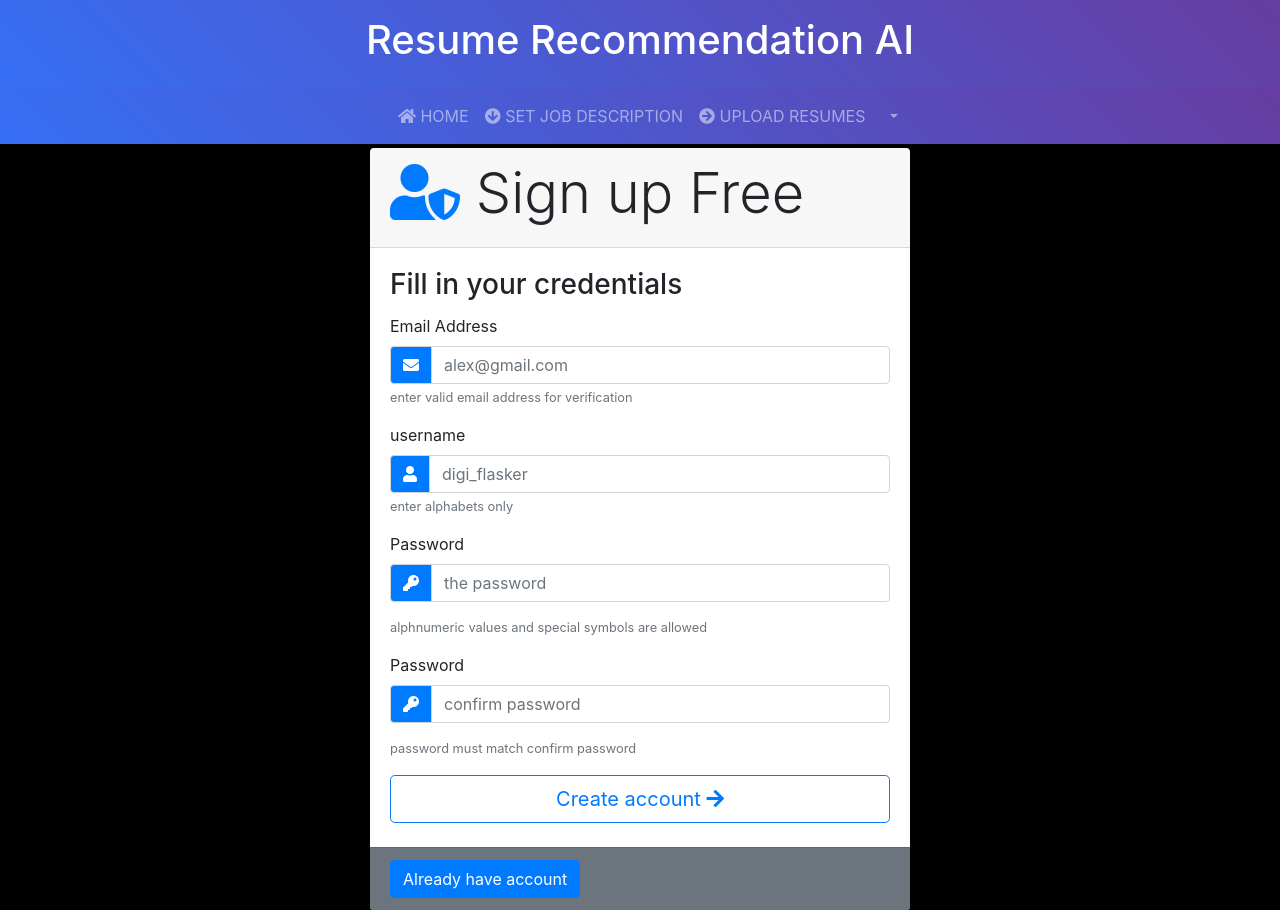
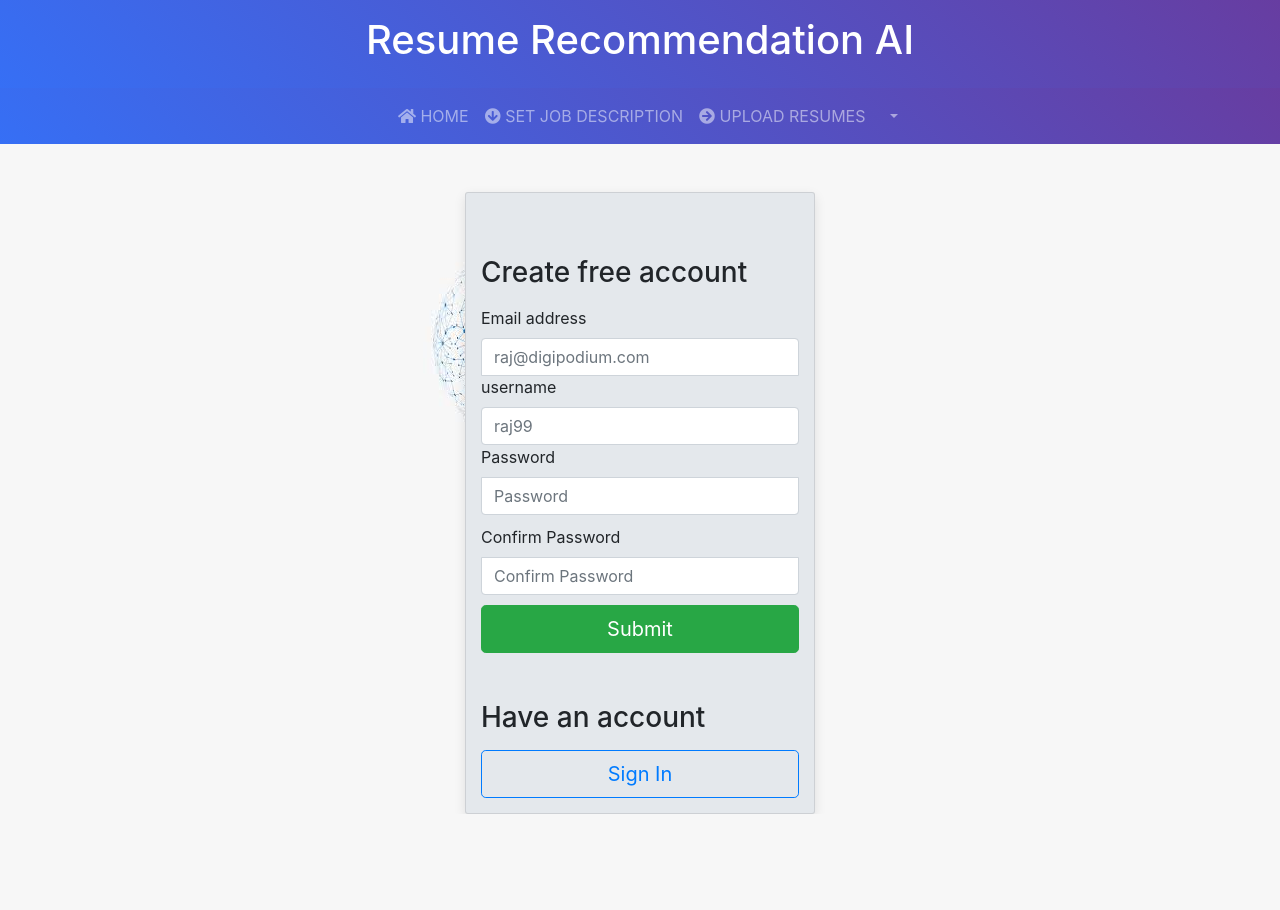
Before and after one commit to digipodium/resume_recommendation_system, a Python web app: template app/templates/register.html in a window 1280 px wide. After the commit the page ends 814 px from the top, so only its background shows below. Run offline with Jinja, Linux system fonts and the light colour scheme; the template is opened without the code that fills it, so the values that code supplies are empty; some libraries are stand-ins or nearby versions.

Commit message:
register page

```diff
--- a/app/templates/login.html
+++ b/app/templates/login.html
@@ -82,7 +82,7 @@
 
     <div class="form-floating">
       <label for="floatingInput">username</label>
-      <input type="username" name="username" class="form-control" id="floatingInput" placeholder="name@example.com">
+      <input type="username" name="username" class="form-control" id="floatingInput" placeholder="username">
     </div>
     <div class="form-floating">
       <label for="floatingPassword">Password</label>
--- a/app/templates/notify.html
+++ b/app/templates/notify.html
@@ -12,7 +12,7 @@
   {% endif %}
       <div class="toast-header ">
         <strong class="mr-auto ">{{ category }}</strong>
-        <small class="text-white">just now</small>
+        <small class="">just now</small>
         <button type="button" class="ml-2 mb-1 close" data-dismiss="toast" aria-label="Close">
           <span aria-hidden="true">&times;</span>
         </button>
--- a/app/templates/register.html
+++ b/app/templates/register.html
@@ -2,75 +2,106 @@
 
 {% block css %}
 <style>
+  .bd-placeholder-img {
+    font-size: 1.125rem;
+    text-anchor: middle;
+    -webkit-user-select: none;
+    -moz-user-select: none;
+    user-select: none;
+  }
+
+  @media (min-width: 768px) {
+    .bd-placeholder-img-lg {
+      font-size: 3.5rem;
+    }
+  }
+
+  html,body {
+    height: 100%;
+  }
+
   body{
-    background-color: rgb(0, 0, 0);
+    background-image: url("/static/images/imageAi.jpg");
+    background-position: 40% 40%;
+    background-repeat: no-repeat;
+    background-color: #f7f7f7;
+  }
+  main {
+    display: flex;
+    align-items: center;
+    padding-top: 40px;
+    padding-bottom: 40px;
+    background-color: #e4e8ec;
+    box-shadow: 0 0.25rem 0.75rem rgb(0 0 0 / 10%);
+    border: 1px solid rgb(0 0 0 / 10%);
+    border-radius: 3px;
+  }
+
+  .form-signin {
+    width: 100%;
+    max-width: 350px;
+    padding: 15px;
+    margin: auto;
+  }
+
+  .form-signin .checkbox {
+    font-weight: 400;
+  }
+
+  .form-signin .form-floating:focus-within {
+    z-index: 2;
+  }
+
+  .form-signin input[type="email"] {
+    margin-bottom: -1px;
+    border-bottom-right-radius: 0;
+    border-bottom-left-radius: 0;
+  }
+
+  .form-signin input[type="password"] {
+    margin-bottom: 10px;
+    border-top-left-radius: 0;
+    border-top-right-radius: 0;
+  }
+  form{
+    display: block;
+    margin-top: 0em;
+    width: 100%;
   }
 </style>
 {% endblock %}
 
 
+
+
 {% block body %}
+{% include "notify.html" %}
+<main class="form-signin my-5">
+  <form method="POST" class="mt-5">
+    <h1 class="h3 mb-3 fw-normal">Create free account</h1>
 
-<div class="container">
-  <div class="row justify-items-center">
-    <div class="col-md-6 mt-1 mx-auto">
-        {% include "notify.html" %}
-      <div class="card shadow-lg border-0">
-        <div class="card-header">
-          <h3 class="display-4"><i class="fas fa-user-shield text-primary"></i>  Sign up Free </h3>
-        </div>
-        <div class="card-body">
-          <h3 class="card-title">Fill in your credentials</h3>
-          <form method="post">
-            <div class="form-group">
-              <label for="email">Email Address</label>
-              <div class="input-group">
-                <div class="input-group-prepend">
-                  <span class="input-group-text bg-primary" id="basic-addon1"><i class="fas fa-envelope text-white"></i></span>
-                </div>
-                <input type="email" class="form-control" name="email" id="email" aria-describedby="emailHelpId" placeholder="alex@gmail.com">
-              </div>
-              <small id="emailHelpId" class="form-text text-muted">enter valid email address for verification</small>
-            </div>
-            <div class="form-group">
-                <label for="username">username</label>
-                <div class="input-group">
-                  <div class="input-group-prepend">
-                    <span class="input-group-text bg-primary" id="basic-addon2"><i class="fas fa-user text-white"></i></span>
-                  </div>
-                  <input type="username" class="form-control" name="username" id="username" aria-describedby="usernameHelpId" placeholder="digi_flasker">
-                </div>
-                <small id="usernameHelpId" class="form-text text-muted">enter alphabets only</small>
-              </div>
-            <div class="form-group">
-              <label for="password">Password</label>
-              <div class="input-group mb-3">
-                <div class="input-group-prepend">
-                  <span class="input-group-text bg-primary" id="basic-addon3"><i class="fas fa-key text-white"></i></span>
-                </div>
-                <input type="password" class="form-control" name="password" id="password" aria-describedby="passwordHelpId" placeholder="the password">
-              </div>
-              <small id="passwordHelpId" class="form-text text-muted">alphnumeric values and special symbols are allowed</small>
-            </div>
-            <div class="form-group">
-              <label for="cpassword">Password</label>
-              <div class="input-group mb-3">
-                <div class="input-group-prepend">
-                  <span class="input-group-text bg-primary" id="basic-addon4"><i class="fas fa-key text-white"></i></span>
-                </div>
-                <input type="password" class="form-control" name="cpassword" id="cpassword" aria-describedby="cpassword" placeholder="confirm password">
-              </div>
-              <small id="passwordHelpId" class="form-text text-muted">password must match confirm password</small>
-            </div>
+    <div class="form-floating">
+      <label for="floatingInputEmail">Email address</label>
+      <input type="email" name="email" class="form-control" id="floatingInputEmail" placeholder="raj@digipodium.com">
+    </div>
+    <div class="form-floating">
+      <label for="floatingInput">username</label>
+      <input type="username" name="username" class="form-control" id="floatingInput" placeholder="raj99">
+    </div>
+    <div class="form-floating">
+      <label for="floatingPassword">Password</label>
+      <input type="password" name="password" class="form-control" id="floatingPassword" placeholder="Password">
+    </div>
+    <div class="form-floating">
+      <label for="floatingPassword2">Confirm Password</label>
+      <input type="password" name="cpassword" class="form-control" id="floatingPassword2" placeholder="Confirm Password">
+    </div>
 
-            <button class="btn btn-outline-primary btn-lg btn-block mt-1 mb-1">Create account <i class="fa fa-arrow-right" aria-hidden="true"></i> </button>
-          </form>
-        </div>
-        <div class="card-footer bg-secondary">
-          <a name="" id="" class="btn btn-primary" href="/login">Already have account</a>
-        </div>
-      </div>
-    </div>
-  </div>
-</div>
-{% endblock %}
+
+    <button class="w-100 btn btn-lg btn-success" type="submit">Submit</button>
+
+    <h4 class="h3 mb-3 fw-normal  mt-5">Have an account</h4>
+    <a class="w-100 btn btn-lg btn-outline-primary" href="/login">Sign In</a>
+  </form>
+</main>
+{% endblock  %}
```
